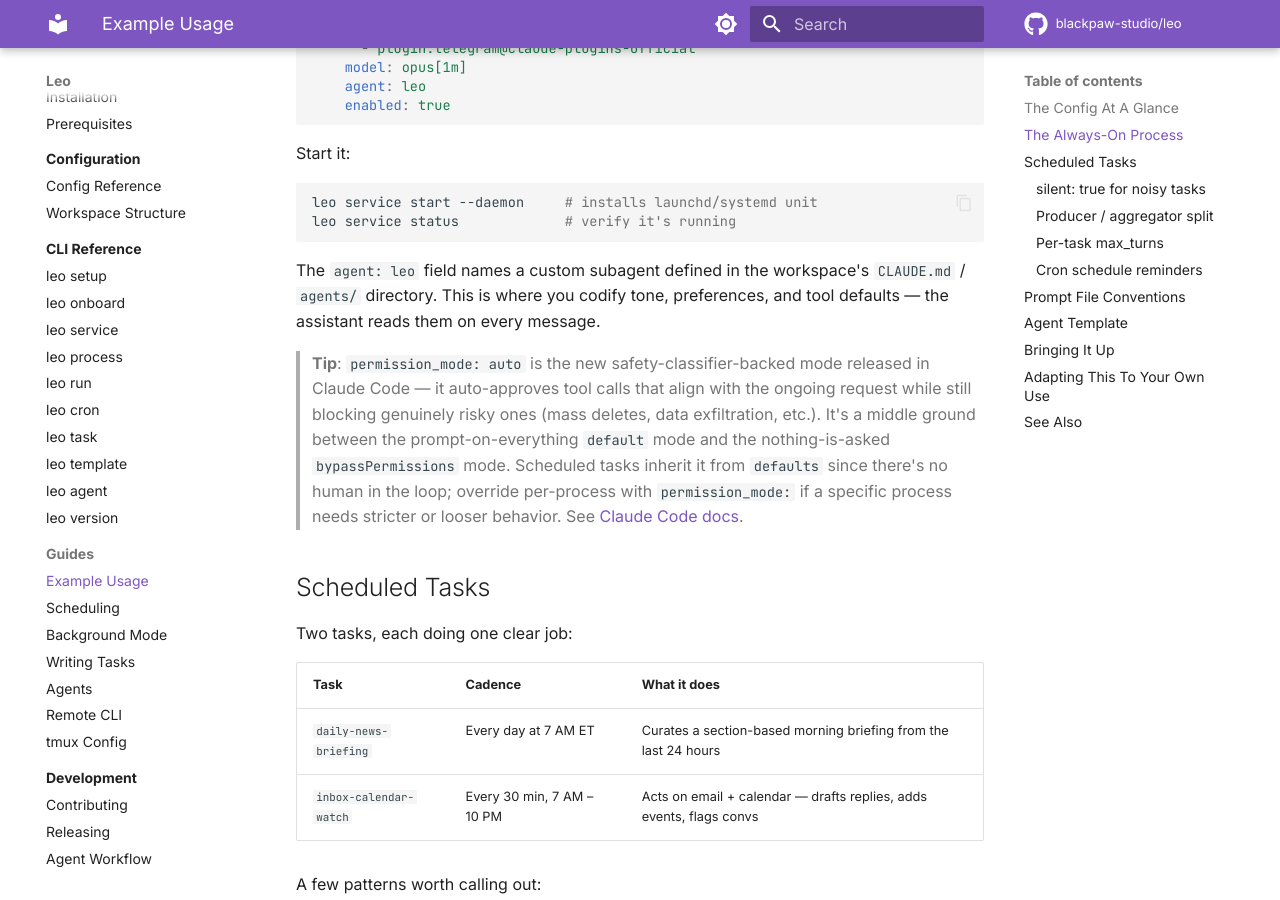
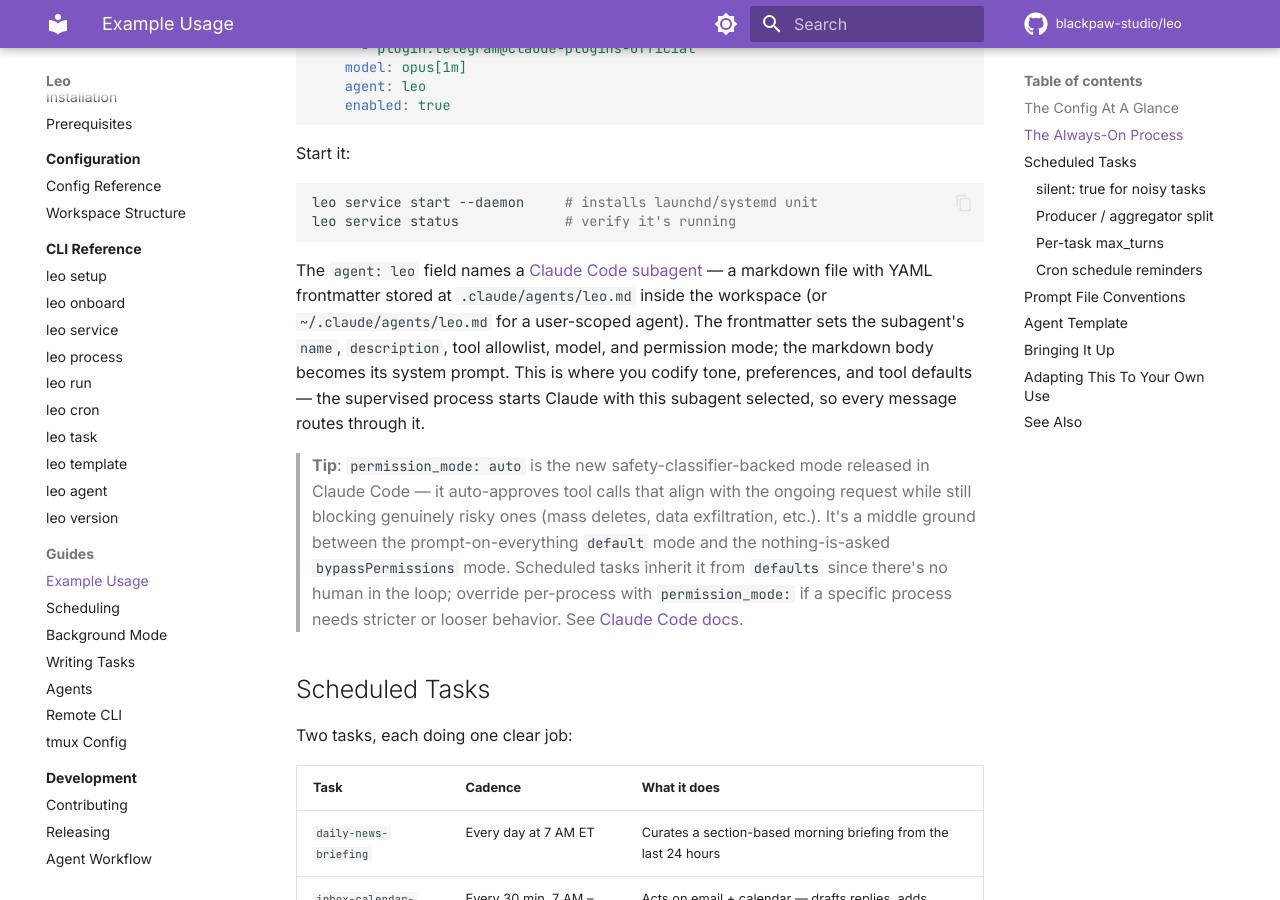
Before and after one commit to blackpaw-studio/leo, an MkDocs documentation site: the page built from docs/guides/example-usage.md, in a window 1280 px wide and 900 px high, scrolled down 1786 px. Built offline with MkDocs 1.6.1 and Material for MkDocs 9.7.7, drawn with Linux system fonts in a browser that asks for light colours; comment, search, counter and statistics services are not loaded; some of the changed text lies outside the part shown.

Commit message:
docs(example-usage): describe `agent:` as a Claude Code subagent correctly
The previous prose ('custom agent in CLAUDE.md / agents') conflated
two different things. Claude Code's subagents feature lives at
`.claude/agents/<name>.md` (project scope) or `~/.claude/agents/<name>.md`
(user scope) — markdown files with YAML frontmatter (name, description,
tools, model, permissionMode). Leo's `agent:` field selects one of
those by name. Updated both the inline comment and the prose to say
that and link to the Claude Code subagents docs.

````diff
--- a/docs/guides/example-usage.md
+++ b/docs/guides/example-usage.md
@@ -35,7 +35,7 @@ processes:
       - plugin:telegram@claude-plugins-official
     model: opus[1m]
     remote_control: false
-    agent: leo           # a custom agent defined in the workspace's CLAUDE.md / agents
+    agent: leo           # names a Claude Code subagent (.claude/agents/leo.md)
     enabled: true
 
 templates:
@@ -86,7 +86,7 @@ leo service start --daemon     # installs launchd/systemd unit
 leo service status             # verify it's running
 ```
 
-The `agent: leo` field names a custom subagent defined in the workspace's `CLAUDE.md` / `agents/` directory. This is where you codify tone, preferences, and tool defaults — the assistant reads them on every message.
+The `agent: leo` field names a [Claude Code subagent](https://code.claude.com/docs/en/sub-agents) — a markdown file with YAML frontmatter stored at `.claude/agents/leo.md` inside the workspace (or `~/.claude/agents/leo.md` for a user-scoped agent). The frontmatter sets the subagent's `name`, `description`, tool allowlist, model, and permission mode; the markdown body becomes its system prompt. This is where you codify tone, preferences, and tool defaults — the supervised process starts Claude with this subagent selected, so every message routes through it.
 
 > **Tip**: `permission_mode: auto` is the new safety-classifier-backed mode released in Claude Code — it auto-approves tool calls that align with the ongoing request while still blocking genuinely risky ones (mass deletes, data exfiltration, etc.). It's a middle ground between the prompt-on-everything `default` mode and the nothing-is-asked `bypassPermissions` mode. Scheduled tasks inherit it from `defaults` since there's no human in the loop; override per-process with `permission_mode:` if a specific process needs stricter or looser behavior. See [Claude Code docs](https://code.claude.com/docs/en/permissions).
 
````
